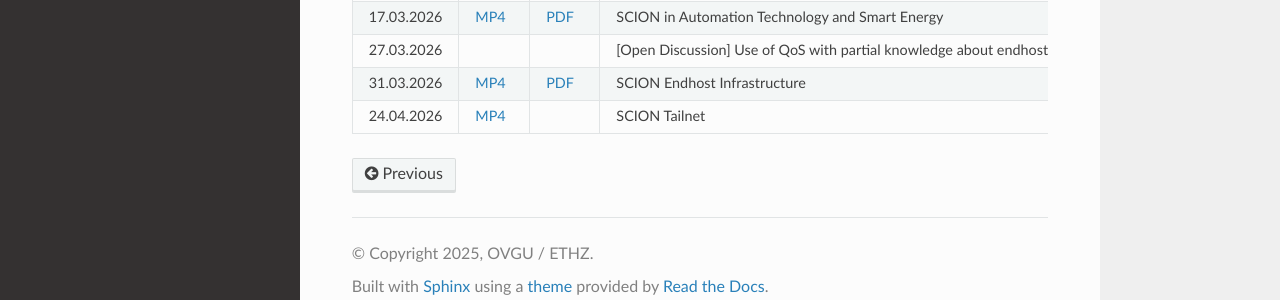
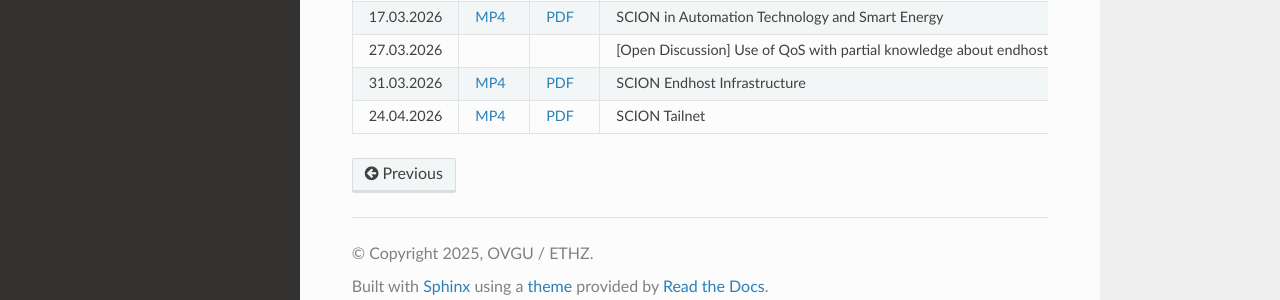
Before and after one commit to netsys-lab/scion-education-network-documentation, a Sphinx documentation site: the page built from docs/source/scion-research/meetings/past.rst, in a window 1280 px wide and 900 px high, scrolled down 917 px. Shown: the part 577-877 px from the top of the window. Built offline with Sphinx 7.4.7 and the Read the Docs theme 3.1.0, drawn with Linux system fonts in a browser that asks for light colours.

Commit message:
Add Tailnet PDF slides.

```diff
--- a/docs/source/scion-research/meetings/past.rst
+++ b/docs/source/scion-research/meetings/past.rst
@@ -263,7 +263,7 @@
       -
     * - 24.04.2026
       - `MP4 <https://drive.google.com/file/d/1ufEyctaKB8BtfKuEeTrOE2l6E63zZr4o/view>`__
-      -
+      - `PDF <https://drive.google.com/file/d/1kqgXnno4Pxe7EvE9oPp6e09YQL0Kupwh/view>`__
       - SCION Tailnet
       - Tony John (OVGU Magdeburg)
       -
```
